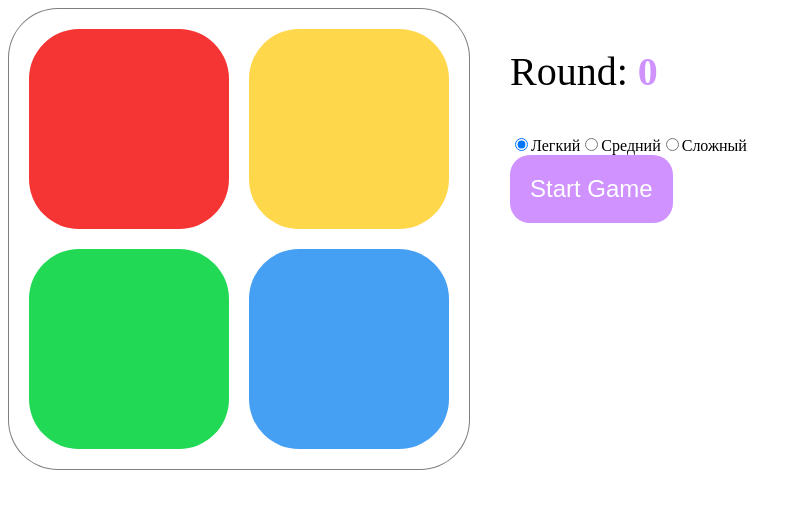
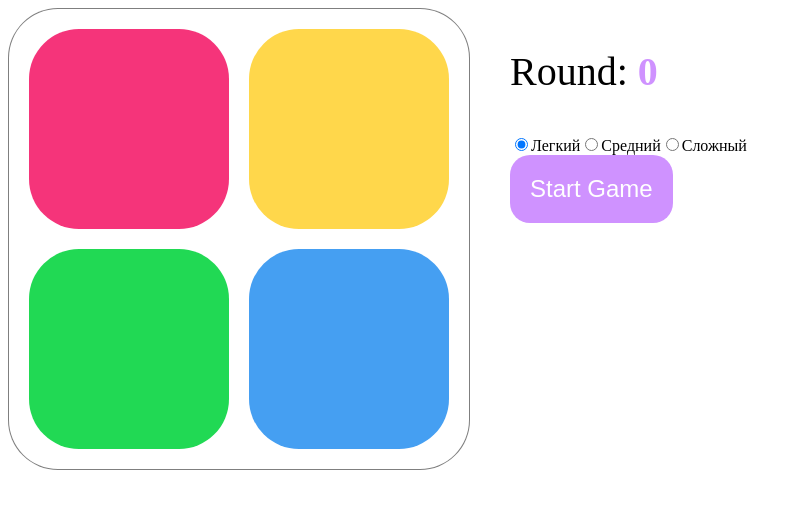
Before and after one commit to maslonyam/medods-test_simon, a Vue app in the folder medods-test_simon/: page / in a window 1280 px wide. Shown: the top 508 px of the page, without its empty margins (0-802 px from the left). Built offline with nearby package versions, Linux system fonts and the light colour scheme.

Commit message:
feat: change buttonQuater color

```diff
--- a/medods-test_simon/src/components/QuaterButton.vue
+++ b/medods-test_simon/src/components/QuaterButton.vue
@@ -21,7 +21,7 @@ export default {
 </script>
 
 <style lang="scss">
-$red: #F53434;
+$red: #F5347A;
 $yellow: #FFD74B;
 $green: #21D954;
 $blue: #459FF2;
```
